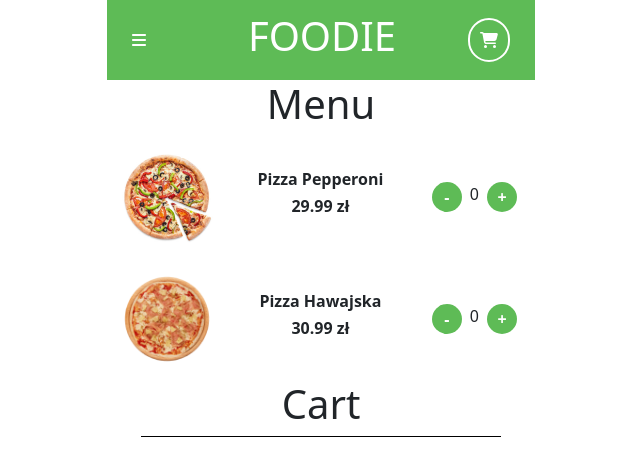
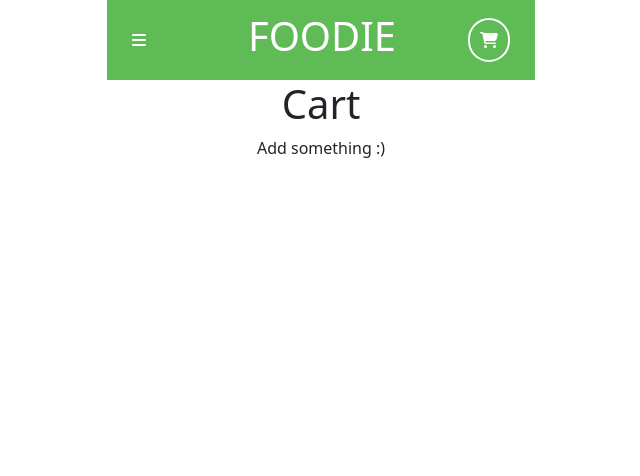
Before and after one commit to Zielakzie/Cart, a React (Create React App) app: page /cart in a window 1280 px wide. Shown: the top 476 px of the page, without its empty margins (319-959 px from the left). Built offline with nearby package versions, Linux system fonts and the light colour scheme.

Commit message:
Routing + Cart render condition

```diff
--- a/package.json
+++ b/package.json
@@ -13,6 +13,7 @@
     "react": "^17.0.2",
     "react-bootstrap": "^2.1.2",
     "react-dom": "^17.0.2",
+    "react-router-dom": "^6.2.2",
     "react-scripts": "5.0.0",
     "web-vitals": "^2.1.4"
   },
--- a/src/App.js
+++ b/src/App.js
@@ -1,5 +1,6 @@
 import "./App.css";
 import React, { useState } from "react";
+import { BrowserRouter as Router, Routes, Route } from "react-router-dom";
 import ListItem from "./Components/ListItem";
 import Cart from "./Components/Cart";
 import { CartContext } from "./Context/CartContext";
@@ -29,14 +30,19 @@ function App() {
   const [notyfication, setNotyfication] = useState(0);
 
   return (
-    <div className="App">
-      <CartContext.Provider value={{ menu, setMenu, notyfication, setNotyfication }}>
-        <Navbar />
-        <h1>Menu</h1>
-        <ListItem />
-        <Cart />
-      </CartContext.Provider>
-    </div>
+    <Router>
+      <div className="App">
+        <CartContext.Provider
+          value={{ menu, setMenu, notyfication, setNotyfication }}
+        >
+          <Navbar />
+          <Routes>
+          <Route exact path='/' element={<ListItem/>} />
+          <Route exact path='/cart' element={<Cart/>} />
+          </Routes>
+        </CartContext.Provider>
+      </div>
+    </Router>
   );
 }
 
--- a/src/Components/Cart.js
+++ b/src/Components/Cart.js
@@ -50,10 +50,10 @@ function Cart() {
     setMenu(prevState);
   }
 
-  return (
-    <>
-      <h1>Cart</h1>
-      {menu.map((cartItem, i) => (
+  const renderCheck = notyfication
+
+  const cartItemsList = () => {
+    return  <>{menu.map((cartItem, i) => (
       <div key={cartItem.name}>
         {cartItem.cartQty > 0 ? (
           <div className="d-flex justify-content-between align-items-center cart-item">
@@ -77,6 +77,14 @@ function Cart() {
     <div className="divider"></div>
     <p className="summary">{summary()}</p>
     </>
+  }
+
+  return (
+    <>
+      <h1>Cart</h1>
+     {renderCheck > 0 ? cartItemsList() : <p>Add something :)</p>}
+
+    </>
   );
 }
 
--- a/src/Components/ListItem.js
+++ b/src/Components/ListItem.js
@@ -5,7 +5,7 @@ import "bootstrap/dist/css/bootstrap.min.css";
 import "./ListItem.css";
 
 function ListItem() {
-  const { menu, setMenu, notyfication, setNotyfication  } =
+  const { menu, setMenu, notyfication, setNotyfication } =
     useContext(CartContext);
 
   const substraction = (i) => {
@@ -30,7 +30,7 @@ function ListItem() {
     if (menu[i].selection >= 1) {
       let prevState = [...menu];
       let prevElement = { ...prevState[i] };
-      let prevNotyfication = notyfication + prevElement.selection
+      let prevNotyfication = notyfication + prevElement.selection;
       setNotyfication(prevNotyfication);
       prevElement.cartQty += prevElement.selection;
       prevElement.selection = 0;
@@ -39,9 +39,9 @@ function ListItem() {
     }
   };
 
-
   return (
     <>
+      <h1>Menu</h1>
       {menu.map((menuItem, i) => (
         <div
           key={i}
@@ -54,7 +54,10 @@ function ListItem() {
           </div>
           <div className="d-flex flex-column justify-content-between">
             <div className="d-flex">
-              <button className="button-selection" onClick={() => substraction(i)}>
+              <button
+                className="button-selection"
+                onClick={() => substraction(i)}
+              >
                 -
               </button>
               <div>{menuItem.selection}</div>
@@ -62,9 +65,11 @@ function ListItem() {
                 +
               </button>
             </div>
-            {menuItem.selection >= 1 ? <button className="button-add" onClick={() => handleAddToCart(i)}>
-              Add
-            </button> : null}
+            {menuItem.selection >= 1 ? (
+              <button className="button-add" onClick={() => handleAddToCart(i)}>
+                Add
+              </button>
+            ) : null}
           </div>
         </div>
       ))}
--- a/src/Components/Navbar.css
+++ b/src/Components/Navbar.css
@@ -39,3 +39,8 @@ nav {
 .notification-dot p {
   font-weight: bold;
 }
+
+a, a:hover {
+  color: white;
+  text-decoration: none;
+}
--- a/src/Components/Navbar.js
+++ b/src/Components/Navbar.js
@@ -1,5 +1,5 @@
-import React, { useContext }  from "react";
-
+import React, { useContext } from "react";
+import { Link } from "react-router-dom";
 import { CartContext } from "../Context/CartContext";
 import { FontAwesomeIcon } from "@fortawesome/react-fontawesome";
 import { faBars, faCartShopping } from "@fortawesome/free-solid-svg-icons";
@@ -8,16 +8,19 @@ import "./Navbar.css";
 function Navbar() {
   const { notyfication } = useContext(CartContext);
 
-
-  const cartSummary = <div className="notification-dot">
+  const cartSummary = (
+    <div className="notification-dot">
       <p>{notyfication}</p>
     </div>
-
+  );
 
   return (
     <nav className="d-flex justify-content-between align-items-center">
       <FontAwesomeIcon icon={faBars} className="icon" />
+      <Link to="/">
         <h1>Foodie</h1>
+      </Link>
+      <Link to="/cart">
         <div className="mini-cart-border d-flex justify-content-center align-items-center">
           <FontAwesomeIcon
             icon={faCartShopping}
@@ -25,6 +28,7 @@ function Navbar() {
           />
           {notyfication < 1 ? null : cartSummary}
         </div>
+      </Link>
     </nav>
   );
 }
```
Also changed, not shown: src/App.css (line endings or trailing spaces), src/index.css (line endings or trailing spaces), 1 other file (tests, documents, lock files or other folders). Lines whose indentation alone changed are shown as unchanged.
